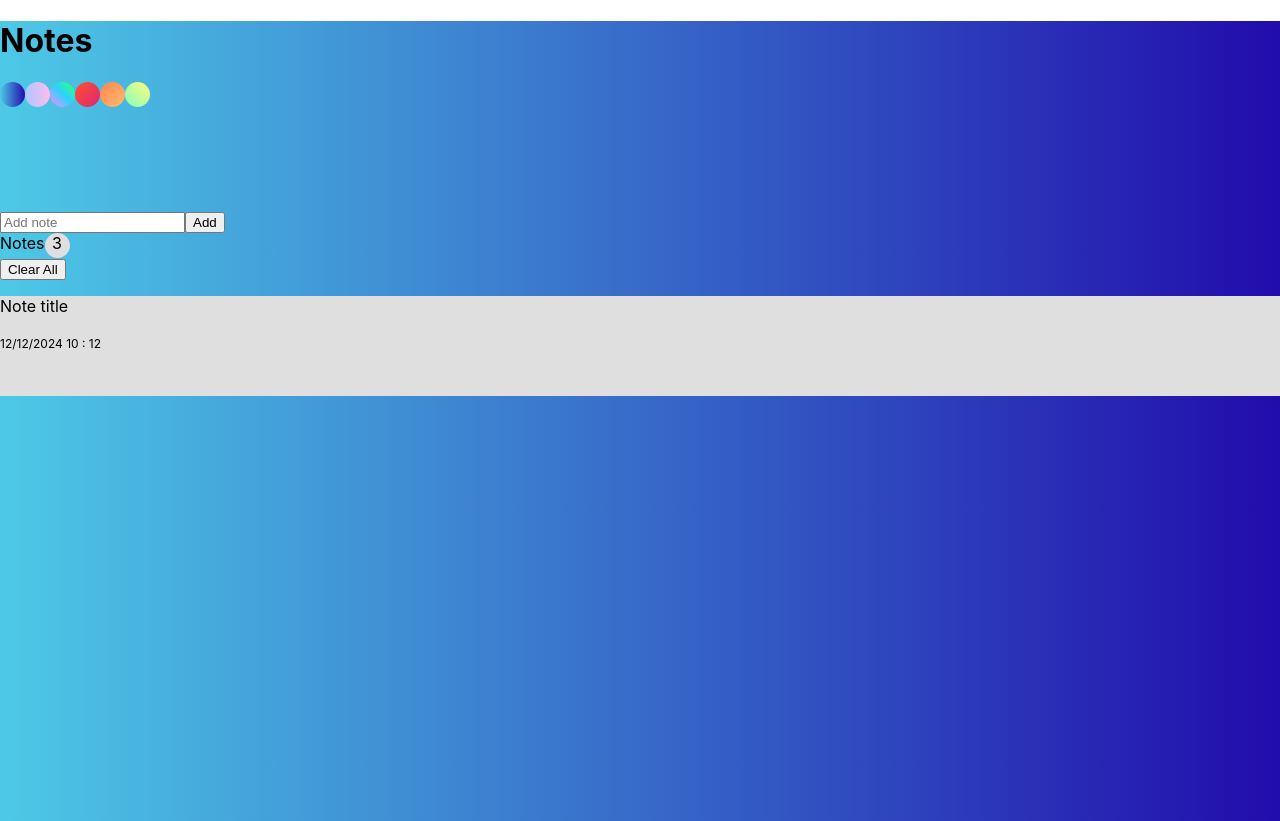
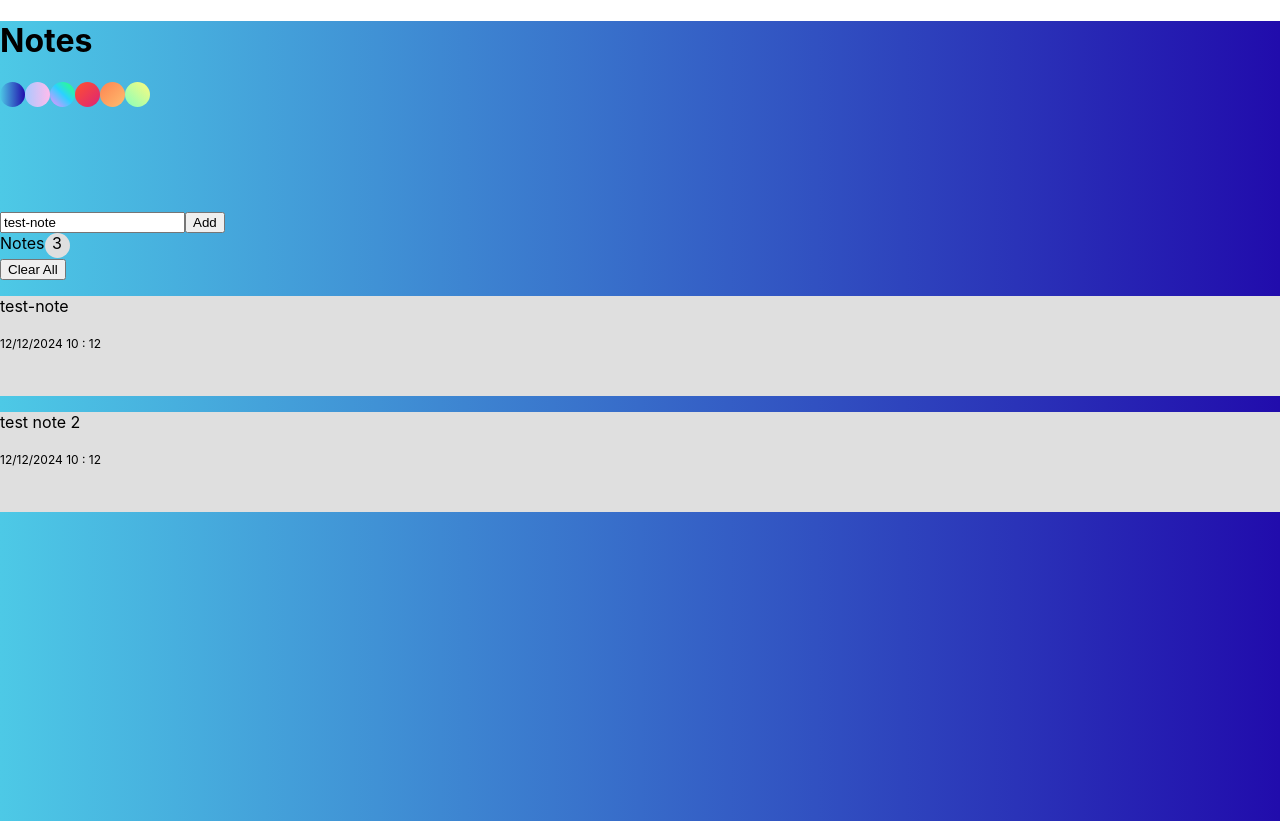
Before and after one commit to MalicknND/management-of-the-state, a React (Create React App) app: page / in a window 1280 px wide. Built offline with nearby package versions, Linux system fonts and the light colour scheme; the HTML template or start-up script is replaced by a standard one.

Commit message:
✅ ajout de note

```diff
--- a/src/App.js
+++ b/src/App.js
@@ -7,6 +7,19 @@ function App() {
     backgroundColor: COLORS.gradientOne.color,
     backgroundImage: COLORS.gradientOne.image,
   });
+
+  const [noteInput, setNoteInput] = useState("test-note");
+  const [notes, setNotes] = useState([
+    { title: "test-note", date: Date.now() },
+    { title: "test note 2", date: Date.now() },
+  ]);
+
+  const addNote = (e) => {
+    e.preventDefault();
+    let newNote = { title: noteInput, date: Date.now() };
+    setNotes([...notes, newNote]);
+    setNoteInput("");
+  };
 
   return (
     <div style={{ ...theme, height: "100dvh" }}>
@@ -122,14 +135,18 @@ function App() {
         {/* noteForm  */}
         <div style={{ marginTop: "100px" }}>
           <form className="py-4 px-3 bg-white rounded">
-            <div className="d-flex gap">
+            <div className="d-flex gap-2">
               <input
+                value={noteInput}
+                onChange={(e) => setNoteInput(e.target.value)}
                 type="text"
                 className="form-control"
                 placeholder="Add note"
                 aria-label="note"
               />
-              <button className="btn btn-success">Add</button>
+              <button onClick={addNote} className="btn btn-success">
+                Add
+              </button>
             </div>
           </form>
         </div>
@@ -161,18 +178,28 @@ function App() {
 
           {/* notelists */}
           <div className="mt-3 d-flex flex-wrap gap-2">
+            {notes.map((note, index) => {
+              console.log(note);
+              return (
                 <div
+                  key={index}
                   className="d-flex p-3 rounded border-5 border-start border-primary"
-              style={{ height: 100, minWidth: 300, backgroundColor: "#dfdfdf" }}
+                  style={{
+                    height: 100,
+                    minWidth: 300,
+                    backgroundColor: "#dfdfdf",
+                  }}
                 >
                   <div>
-                <p className="m-0 fw-normal">Note title</p>
+                    <p className="m-0 fw-normal">{note.title}</p>
                     <span className="fw-light" style={{ fontSize: 12 }}>
                       {" "}
                       12/12/2024 10 : 12
                     </span>
                   </div>
                 </div>
+              );
+            })}
           </div>
         </footer>
       </div>
```
Lines whose indentation alone changed are shown as unchanged.
